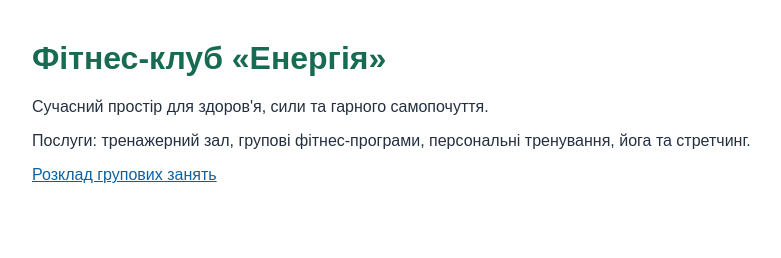
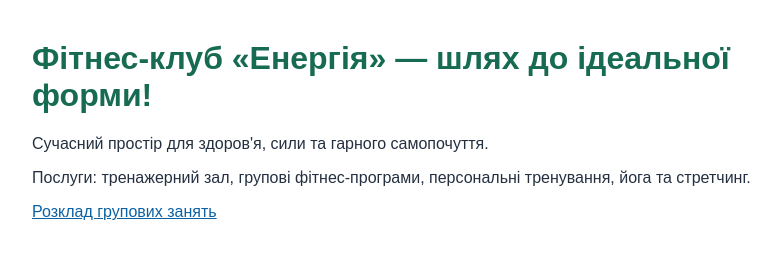
Before and after one commit to Hosl11114/fitness-club-git, a plain HTML site: page index.html in a window 1280 px wide. Shown: the whole page, without its empty margins (228-1009 px from the left). Drawn offline with Linux system fonts and the light colour scheme.

Commit message:
Update main page slogan

```diff
--- a/index.html
+++ b/index.html
@@ -7,7 +7,7 @@
   <link rel="stylesheet" href="styles.css">
 </head>
 <body>
-  <h1>Фітнес-клуб «Енергія»</h1>
+  <h1>Фітнес-клуб «Енергія» — шлях до ідеальної форми!</h1>
   <p>Сучасний простір для здоров'я, сили та гарного самопочуття.</p>
   <p>Послуги: тренажерний зал, групові фітнес-програми, персональні тренування, йога та стретчинг.</p>
   <p><a href="schedule.html">Розклад групових занять</a></p>
```
